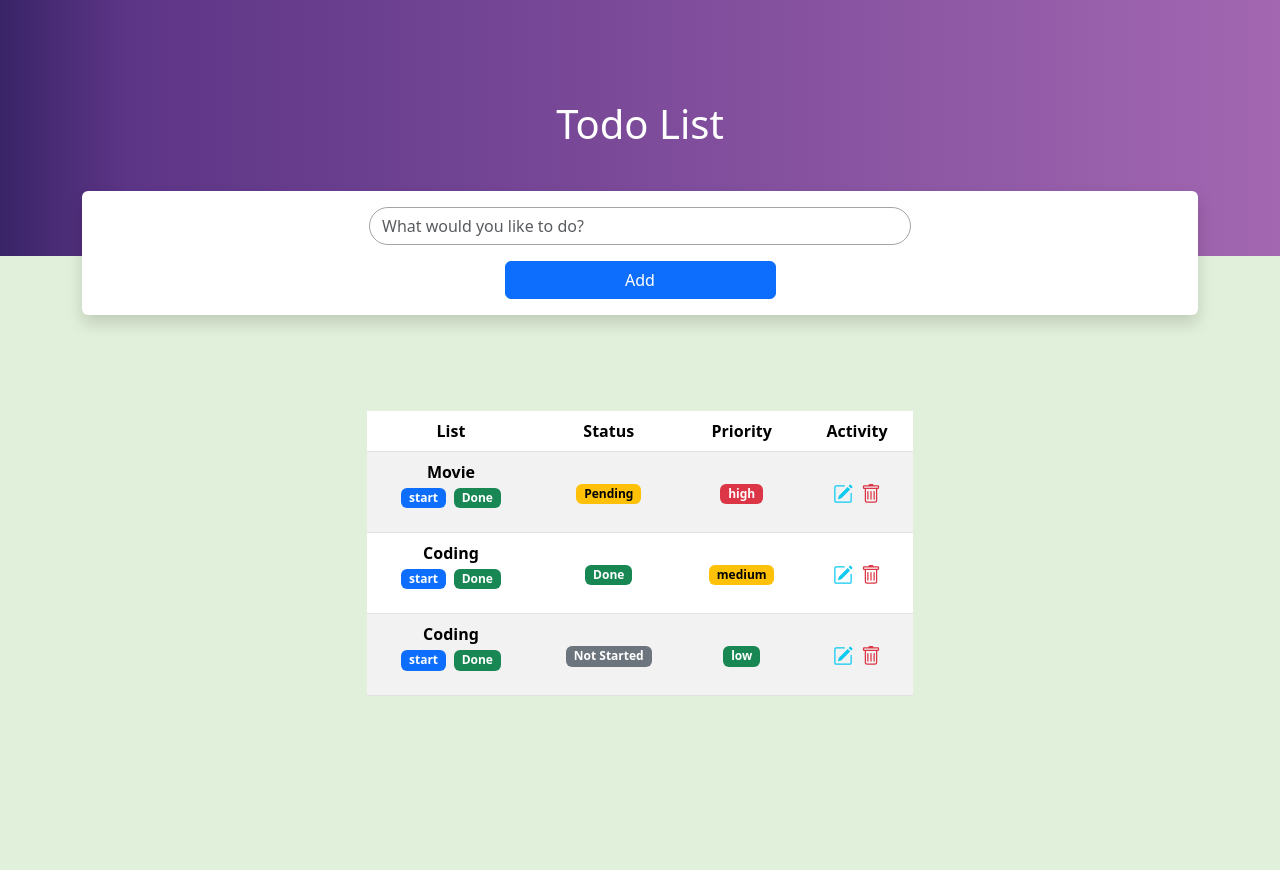
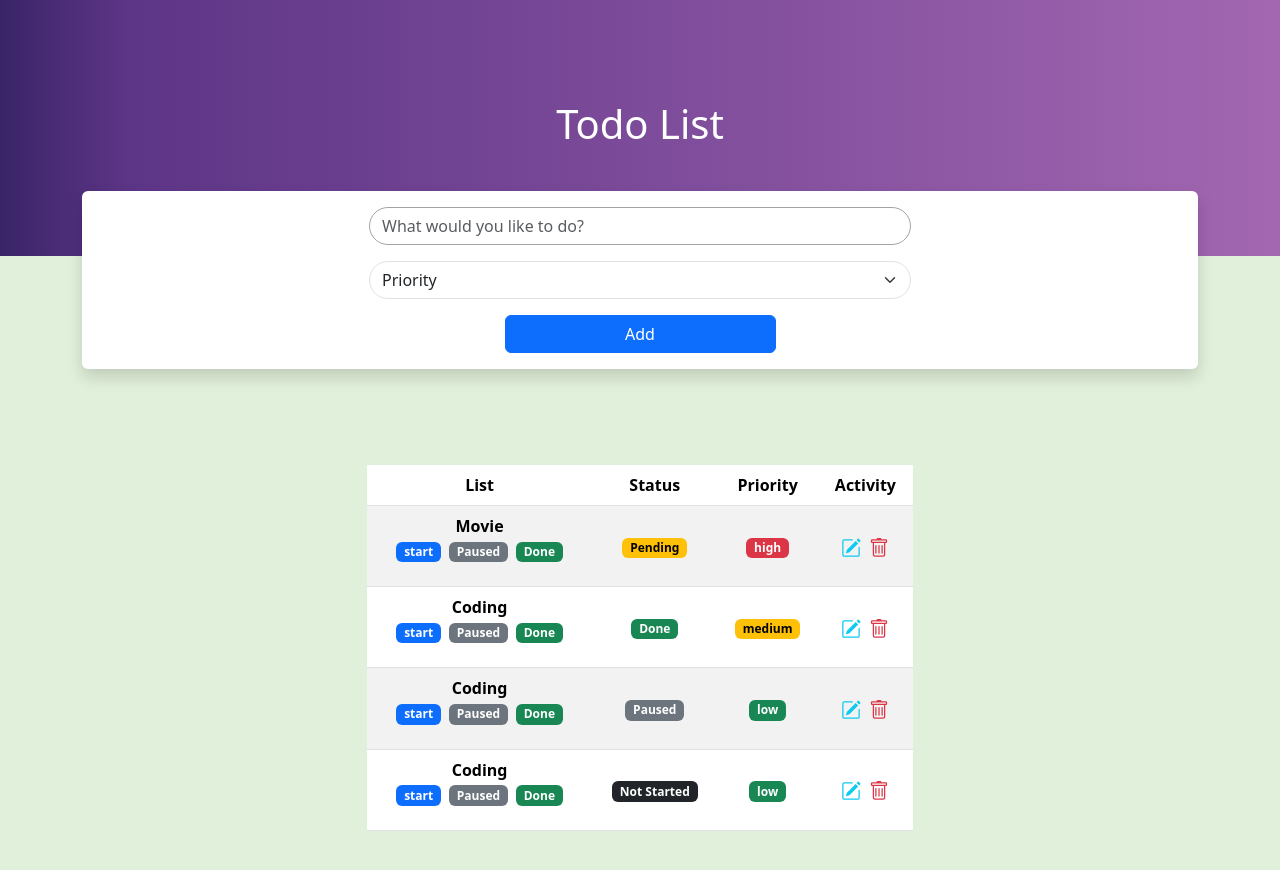
Before and after one commit to MustakAhmedKafy/To-Do, a Vue app: page / in a window 1280 px wide. Shown: the top 870 px of the page. Before the commit the page ends 808 px from the top, so only its background shows below. Built offline with nearby package versions, Linux system fonts and the light colour scheme.

Commit message:
status update

```diff
--- a/src/components/ToDo.vue
+++ b/src/components/ToDo.vue
@@ -3,6 +3,7 @@ import { ref } from "vue";
 const tasks = ref([
   { name: "Movie", status: "Pending", priority: "high" },
   { name: "Coding", status: "Done", priority: "medium" },
+  { name: "Coding", status: "Paused", priority: "low" },
   { name: "Coding", status: "Not Started", priority: "low" },
 
   // Add more tasks as needed
@@ -12,10 +13,14 @@ const tasks = ref([
 const getStatusClass = (status) => {
   return status === "Pending"
     ? "badge text-bg-warning"
-    : status ==="Not Started"
-     ? "badge text-bg-secondary"
+    : status === "Not Started"
+    ? "badge text-bg-dark"
+    : status === "Paused"
+    ? "badge text-bg-secondary"
     : "badge text-bg-success";
 };
+
+// Priority
 const getPriorityClass = (priority) => {
   return priority === "high"
     ? "badge text-bg-danger"
@@ -28,6 +33,13 @@ const getPriorityClass = (priority) => {
 const editTask = (index) => {
   // Handle edit task functionality
   console.log("Edit task:", tasks.value[index]);
+};
+
+
+// update status
+
+const updateStatus = (index, newStatus) => {
+  tasks.value[index].status = newStatus;
 };
 
 // Define a function to delete a task
@@ -50,6 +62,15 @@ const deleteTask = (index) => {
         placeholder="What would you like to do?"
         aria-describedby="basic-addon1"
       />
+      <select
+        class="form-select mt-3 w-50 rounded-pill"
+        aria-label="Default select example"
+      >
+        <option selected>Priority</option>
+        <option value="1">High</option>
+        <option value="2">Medium</option>
+        <option value="3">Low</option>
+      </select>
       <button class="btn btn-primary w-25 mt-3">Add</button>
     </div>
   </div>
@@ -70,8 +91,21 @@ const deleteTask = (index) => {
               <th scope="row">
                 {{ task.name }}
                 <p>
-                  <span class="badge text-bg-primary">start</span>
-                  <span class="badge text-bg-success ms-2">Done</span>
+                  <span
+                    class="badge text-bg-primary"
+                    @click="updateStatus(index, 'Pending')"
+                    >start</span
+                  >
+                  <span
+                    class="badge text-bg-secondary ms-2"
+                    @click="updateStatus(index, 'Paused')"
+                    >Paused</span
+                  >
+                  <span
+                    class="badge text-bg-success ms-2"
+                    @click="updateStatus(index, 'Done')"
+                    >Done</span
+                  >
                 </p>
               </th>
               <td>
@@ -151,7 +185,7 @@ const deleteTask = (index) => {
 .card {
   margin-top: -65px;
 }
-tr{
+tr {
   vertical-align: middle;
 }
 </style>
```
